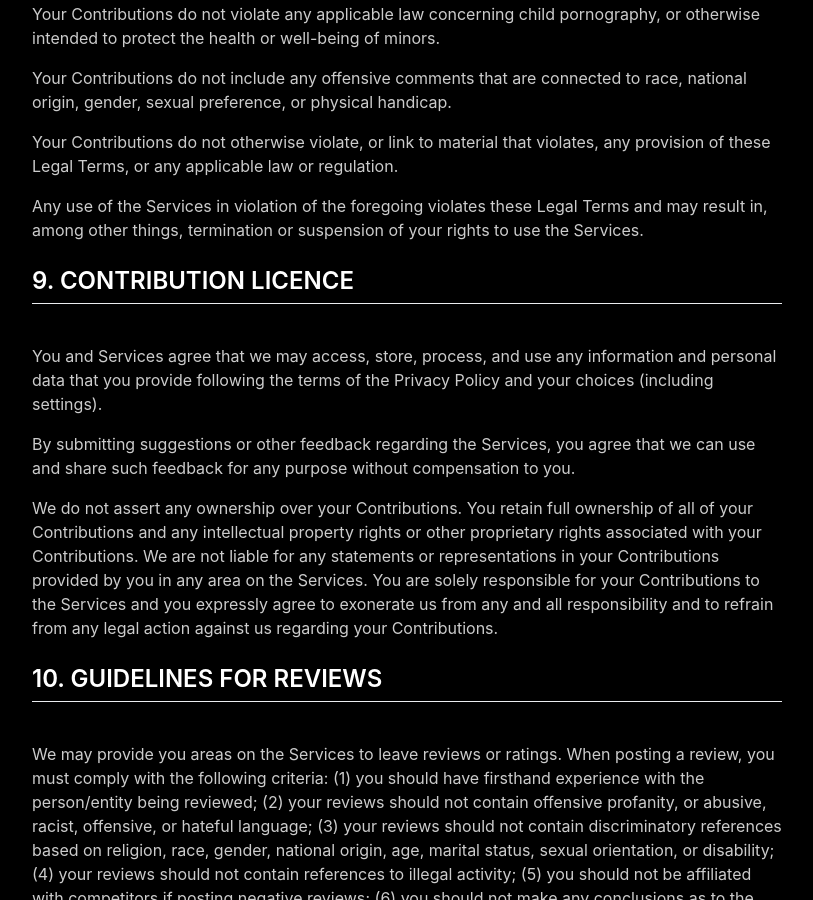
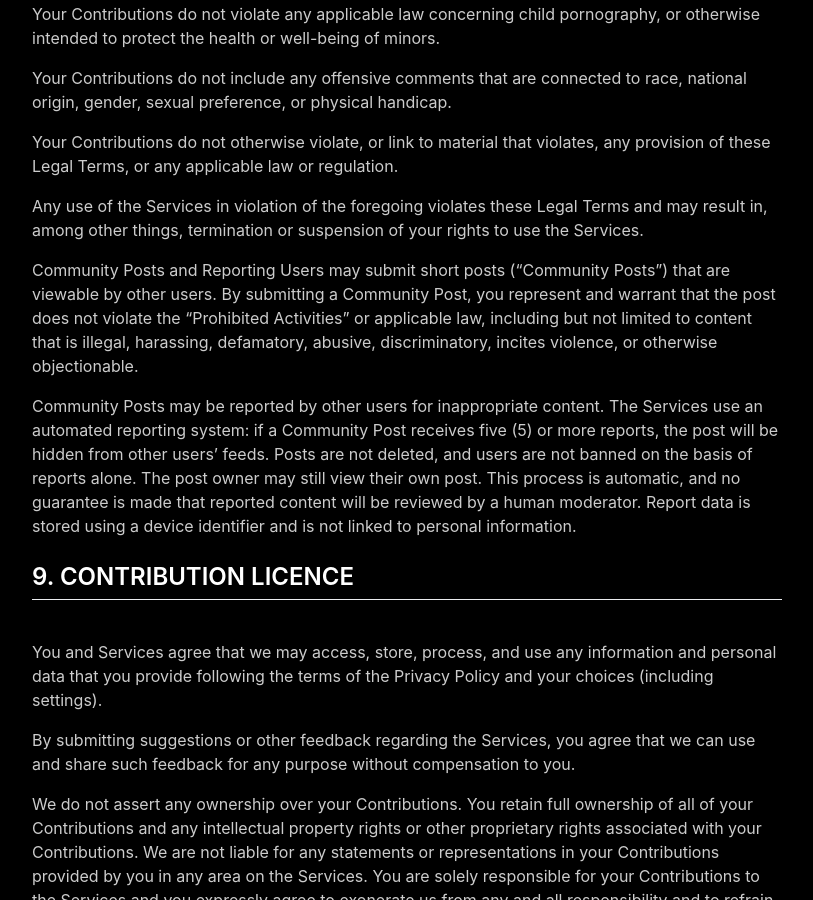
Before and after one commit to IraklisElef/apolyomai-app-landing-page, a Jekyll site: the page built from _pages/termsofuse.md, in a window 1280 px wide and 900 px high, scrolled down 8314 px. Shown: the whole window, without its empty margins (233-1046 px from the left). Built offline with Jekyll 4.4.1, drawn with Linux system fonts in a browser that asks for light colours; nearby versions of some CDN libraries.

Commit message:
Update terms of use

```diff
--- a/_pages/termsofuse.md
+++ b/_pages/termsofuse.md
@@ -227,6 +227,11 @@ Your Contributions do not otherwise violate, or link to material that violates,
 
 Any use of the Services in violation of the foregoing violates these Legal Terms and may result in, among other things, termination or suspension of your rights to use the Services.
 
+Community Posts and Reporting
+Users may submit short posts (“Community Posts”) that are viewable by other users. By submitting a Community Post, you represent and warrant that the post does not violate the “Prohibited Activities” or applicable law, including but not limited to content that is illegal, harassing, defamatory, abusive, discriminatory, incites violence, or otherwise objectionable.
+
+Community Posts may be reported by other users for inappropriate content. The Services use an automated reporting system: if a Community Post receives five (5) or more reports, the post will be hidden from other users’ feeds. Posts are not deleted, and users are not banned on the basis of reports alone. The post owner may still view their own post. This process is automatic, and no guarantee is made that reported content will be reviewed by a human moderator. Report data is stored using a device identifier and is not linked to personal information.
+
 ## 9. CONTRIBUTION LICENCE
 <br>
 You and Services agree that we may access, store, process, and use any information and personal data that you provide following the terms of the Privacy Policy and your choices (including settings).
```
Also changed, not shown: 2 other files.
